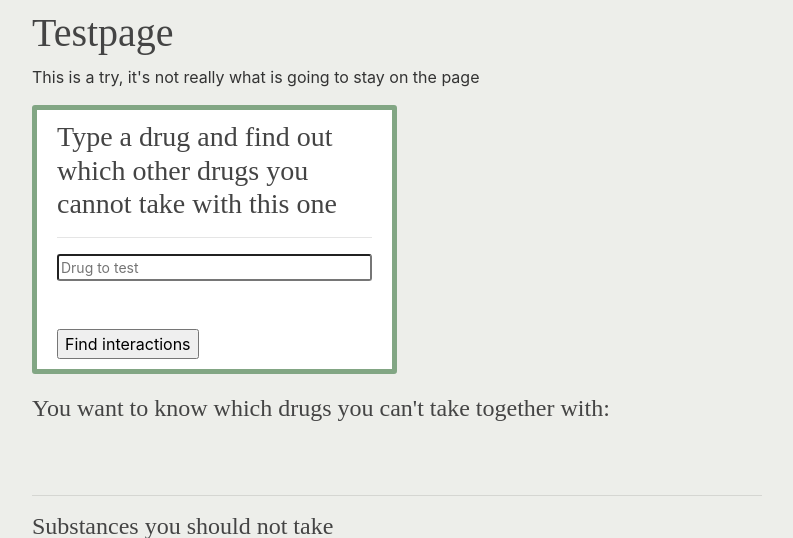
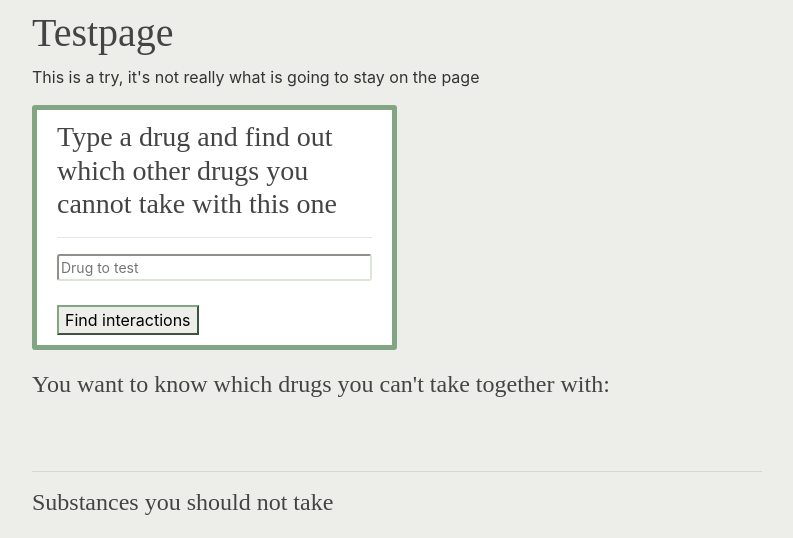
Before and after one commit to isterbollen/CookieDough2, a Django app: page /test/ in a window 1280 px wide. Shown: the part 71-609 px from the top of the page, without its empty margins (53-846 px from the left). Run offline with Django 3.2, Linux system fonts and the light colour scheme; data that the repository does not hold is empty; some libraries are stand-ins or nearby versions.

Commit message:
Update test.html

```diff
--- a/project_django/DrugiComp/templates/DrugiComp/test.html
+++ b/project_django/DrugiComp/templates/DrugiComp/test.html
@@ -10,7 +10,7 @@
 				{% csrf_token %}
 				<h3>Type a drug and find out which other drugs you cannot take with this one</h3>
 				<hr>
-				<input type="text" class="form_text" list="drug" name="drug" placeholder="Drug to test">
+				<input type="text" class="form_text" list="drug" name="drug" placeholder="Drug to test" style="border-color: #DDE5D9">
 				<datalist id="drug">
 					{% for drug in ldrugs %}
 						<option value="{{ drug.0 }}"></option>
@@ -18,8 +18,7 @@
 				</datalist>
 				<output name="x" for="drug"></output>
 				<br>
-				<br>
-				<input type="submit" value="Find interactions" />
+				<input type="submit" value="Find interactions" STYLE="border-color:#82A684; background-color:#EDEEEA ; color:#000000"/>
 			</form>
 
 			<h4>You want to know which drugs you can't take together with:</h4>
```
